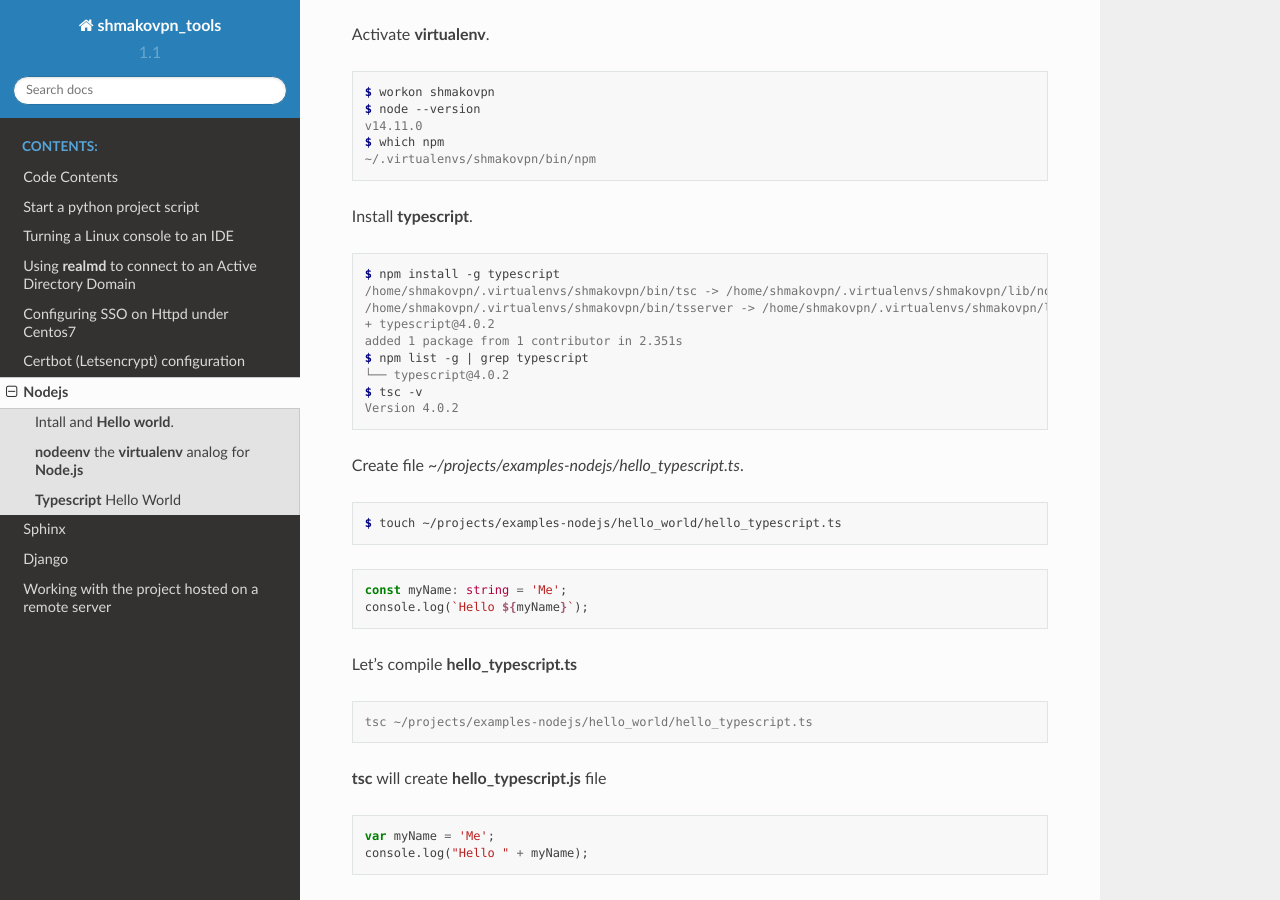
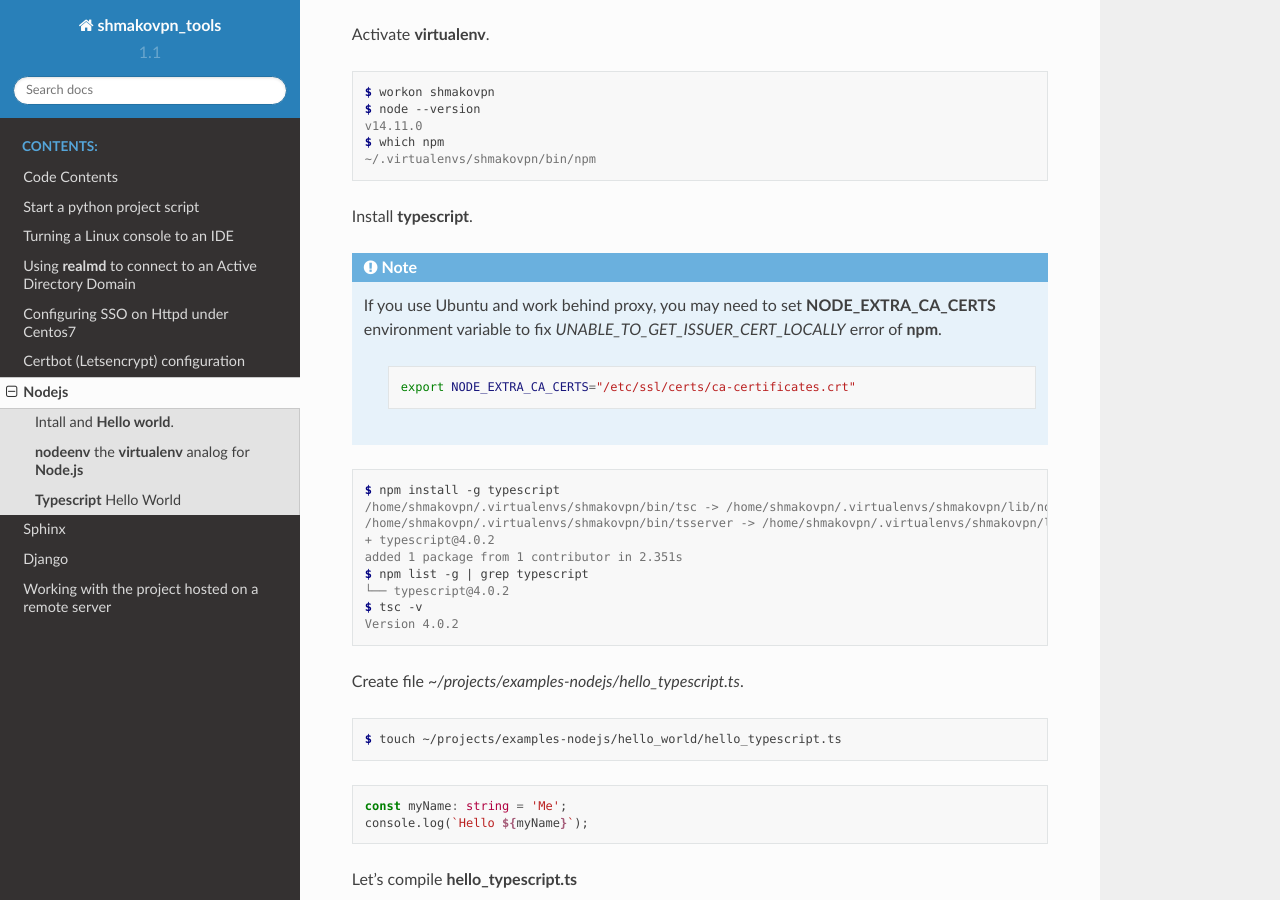
Before and after one commit to shmakovpn/shmakovpn_tools, a Sphinx documentation site: the page built from docs/source/nodejs/nodejs_contents.rst, in a window 1280 px wide and 900 px high, scrolled down 2064 px. Built offline with Sphinx 7.4.7 and the Read the Docs theme 2.0.0, drawn with Linux system fonts in a browser that asks for light colours.

Commit message:
Update nodejs_contents.rst

```diff
--- a/docs/source/nodejs/nodejs_contents.rst
+++ b/docs/source/nodejs/nodejs_contents.rst
@@ -116,6 +116,15 @@ Activate **virtualenv**.
 
 Install **typescript**.
 
+.. note::
+
+ If you use Ubuntu and work behind proxy, you may need to set **NODE_EXTRA_CA_CERTS** environment variable to fix
+ *UNABLE_TO_GET_ISSUER_CERT_LOCALLY* error of **npm**.
+
+  .. code-block:: bash
+
+   export NODE_EXTRA_CA_CERTS="/etc/ssl/certs/ca-certificates.crt"
+
 .. code-block:: shell-session
 
  $ npm install -g typescript
```
